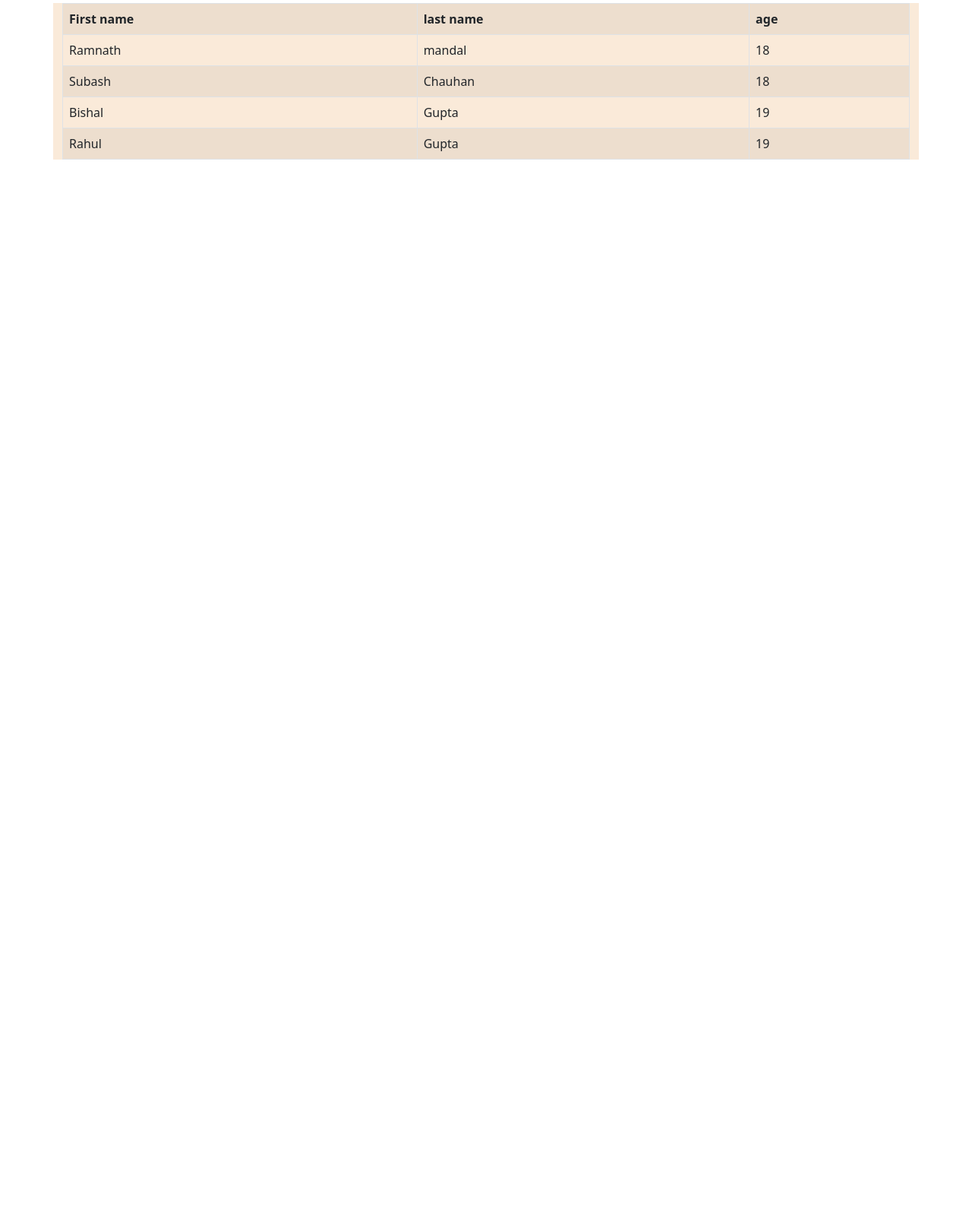
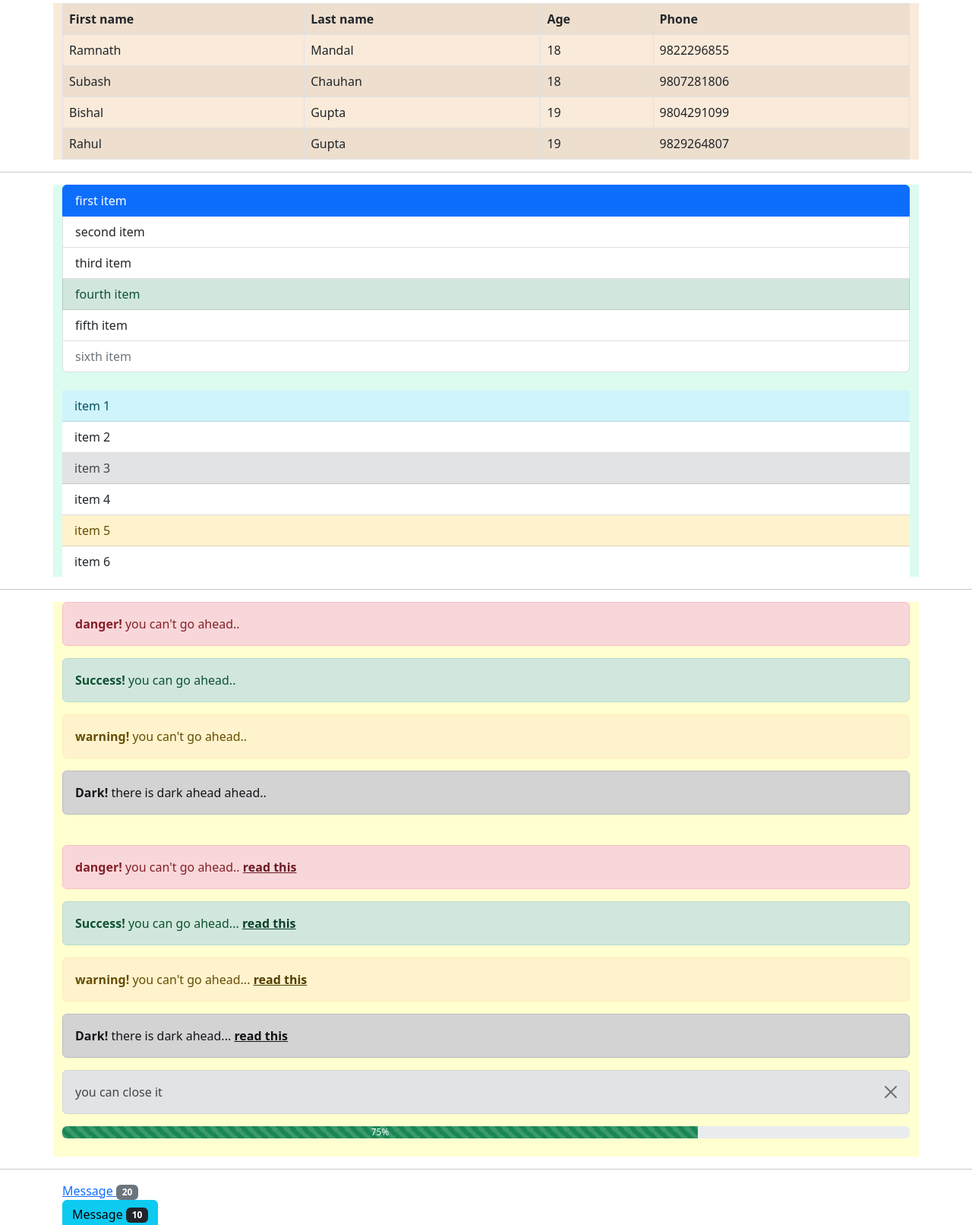
Before and after one commit to ram-bay20/bootstrap-basics, a plain HTML site: page index.html in a window 1280 px wide. Shown: the part 2254-3866 px from the top of the page at 76% size. Before the commit the page ends 2764 px from the top, so only its background shows below. Drawn offline with nearby package versions, Linux system fonts and the light colour scheme.

Commit message:
Add files via upload

```diff
--- a/index.html
+++ b/index.html
@@ -174,32 +174,115 @@
       <table class="table table-striped table-bordered table-condensed table-hover">
          <tr>
             <th>First name</th>
-            <th>last name</th>
-            <th>age</th>
+            <th>Last name</th>
+            <th>Age</th>
+            <th>Phone</th>
          </tr>
          <tr>
             <td>Ramnath</td>
-            <td>mandal</td>
+            <td>Mandal</td>
             <td>18</td>
+            <td>9822296855</td>
          </tr>
          <tr>
             <td>Subash</td>
             <td>Chauhan</td>
             <td>18</td>
+            <td>9807281806</td>
          </tr>
          <tr>
             <td>Bishal</td>
             <td>Gupta</td>
             <td>19</td>
+            <td>9804291099</td>
          </tr>
          <tr>
             <td>Rahul</td>
             <td>Gupta</td>
             <td>19</td>
+            <td>9829264807</td>
          </tr>
 
       </table>
    </div>
+
+   <hr>
+
+   <div class="container" style="background: #dbfcef;">
+      <ul class="list-group">
+         <li class="list-group-item active">first item</li>
+         <li class="list-group-item">second item</li>
+         <li class="list-group-item list-group-item-action">third item</li>
+         <li class="list-group-item list-group-item-success">fourth item</li>
+         <li class="list-group-item">fifth item</li>
+         <li class="list-group-item disabled">sixth item</li>
+      </ul>
+      <br>
+      <div class="list-group list-group-flush">
+         <a href="#" class="list-group-item list-group-item-action  list-group-item-info">item 1</a>
+         <a href="#" class="list-group-item list-group-item-action">item 2</a>
+         <a href="#" class="list-group-item list-group-item-action list-group-item-secondary">item 3</a>
+         <a href="#" class="list-group-item list-group-item-action">item 4</a>
+         <a href="#" class="list-group-item list-group-item-action  list-group-item-warning">item 5</a>
+         <a href="#" class="list-group-item list-group-item-action">item 6</a>
+      </div>
+   </div>
+
+   <hr>
+
+   <div class="container mt-3" style="background: #ffffd0;">
+     <div class="alert alert-danger">
+      <strong>danger!</strong> you can't go ahead..
+     </div>
+     <div class="alert alert-success">
+      <strong>Success!</strong> you can go ahead..
+     </div>
+     <div class="alert alert-warning">
+      <strong>warning!</strong> you can't go ahead..
+     </div>
+     <div class="alert alert-dark">
+      <strong>Dark!</strong> there is dark ahead ahead..
+     </div>
+
+     <br>
+
+     <div class="alert alert-danger">
+      <strong>danger!</strong> you can't go ahead.. <a href="#" class="alert-link">read this</a>
+     </div>
+     <div class="alert alert-success">
+      <strong>Success!</strong> you can go ahead... <a href="#" class="alert-link">read this</a>
+     </div>
+     <div class="alert alert-warning">
+      <strong>warning!</strong> you can't go ahead... <a href="#" class="alert-link">read this</a>
+     </div>
+     <div class="alert alert-dark">
+      <strong>Dark!</strong> there is dark ahead... <a href="#" class="alert-link">read this</a>
+     </div>
+     <div class="alert alert-secondary alert-dismissible">
+      <botton type="button" class="btn-close" data-bs-dismiss="alert"></botton> you can close it
+     </div>
+     <div class="progress">
+      <div class="progress-bar bg-success progress-bar-striped progress-bar-animated" style="width: 75%;">75%</div>
+     </div>
+     <br>
+   </div>
+
+   <hr>
+
+   <div class="container">
+      <a href="#">Message <span class="badge bg-secondary">20</span></a>
+      <br>
+      <button class="btn btn-info">Message <span class="badge bg-dark">10</span></button>
+
+      <img src="Landscape-Color.jpg" alt="landscape" class="img-thumbnail img-fluid">
+      <br>
+      <img src="Landscape-Color.jpg" alt="landscape" class="rounded img-fluid">
+      <br>
+      <img src="Landscape-Color.jpg" alt="landscape" class="rounded-circle img-fluid">
+
+
+   </div>
+   <hr>
 
    <div style="margin-bottom: 300px;"></div>
    <script src="https://cdn.jsdelivr.net/npm/bootstrap@5.2.0-beta1/dist/js/bootstrap.bundle.min.js" integrity="sha384-pprn3073KE6tl6bjs2QrFaJGz5/SUsLqktiwsUTF55Jfv3qYSDhgCecCxMW52nD2" crossorigin="anonymous"></script>
```
Also changed, not shown: Landscape-Color.jpg (added).
